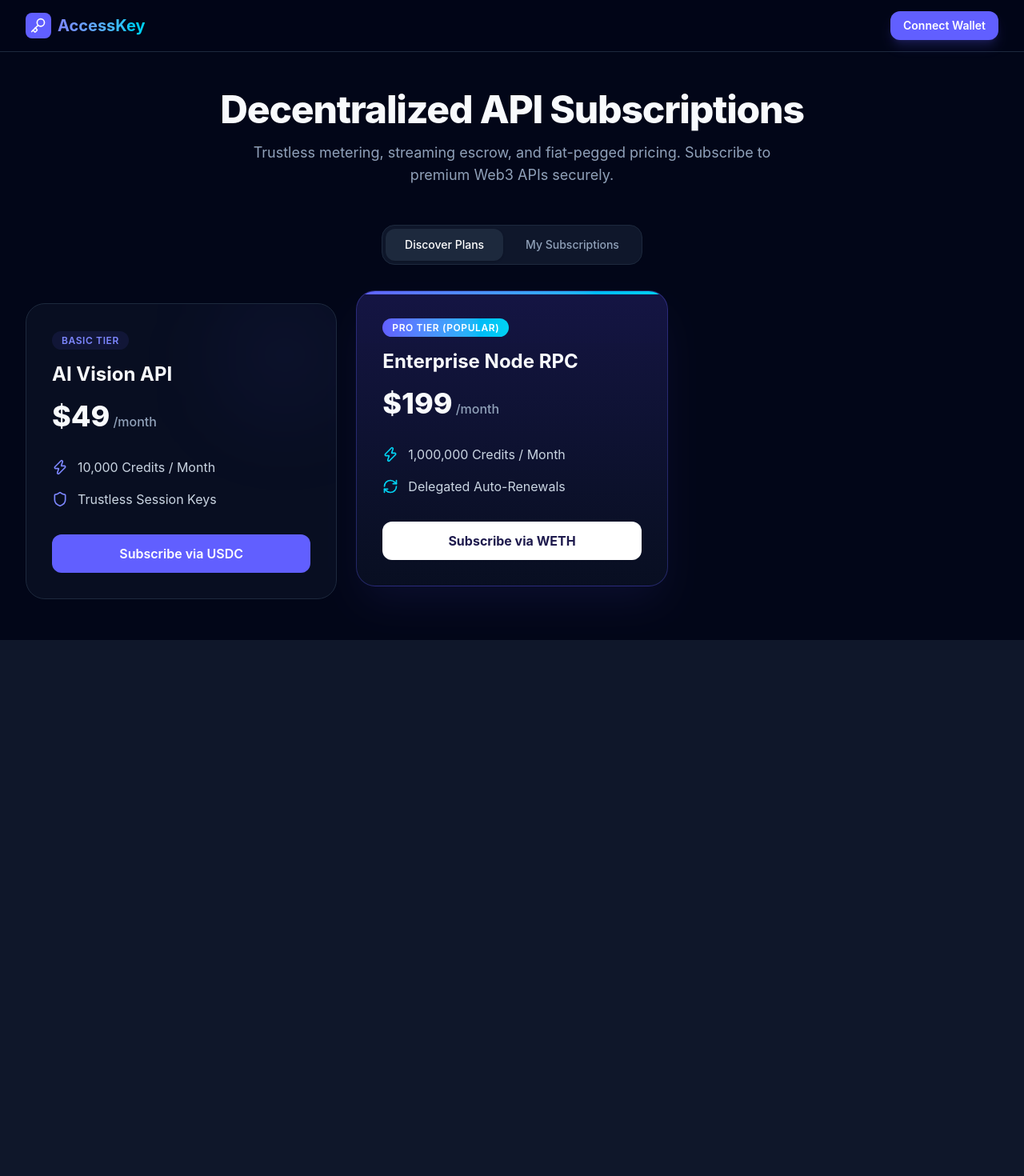
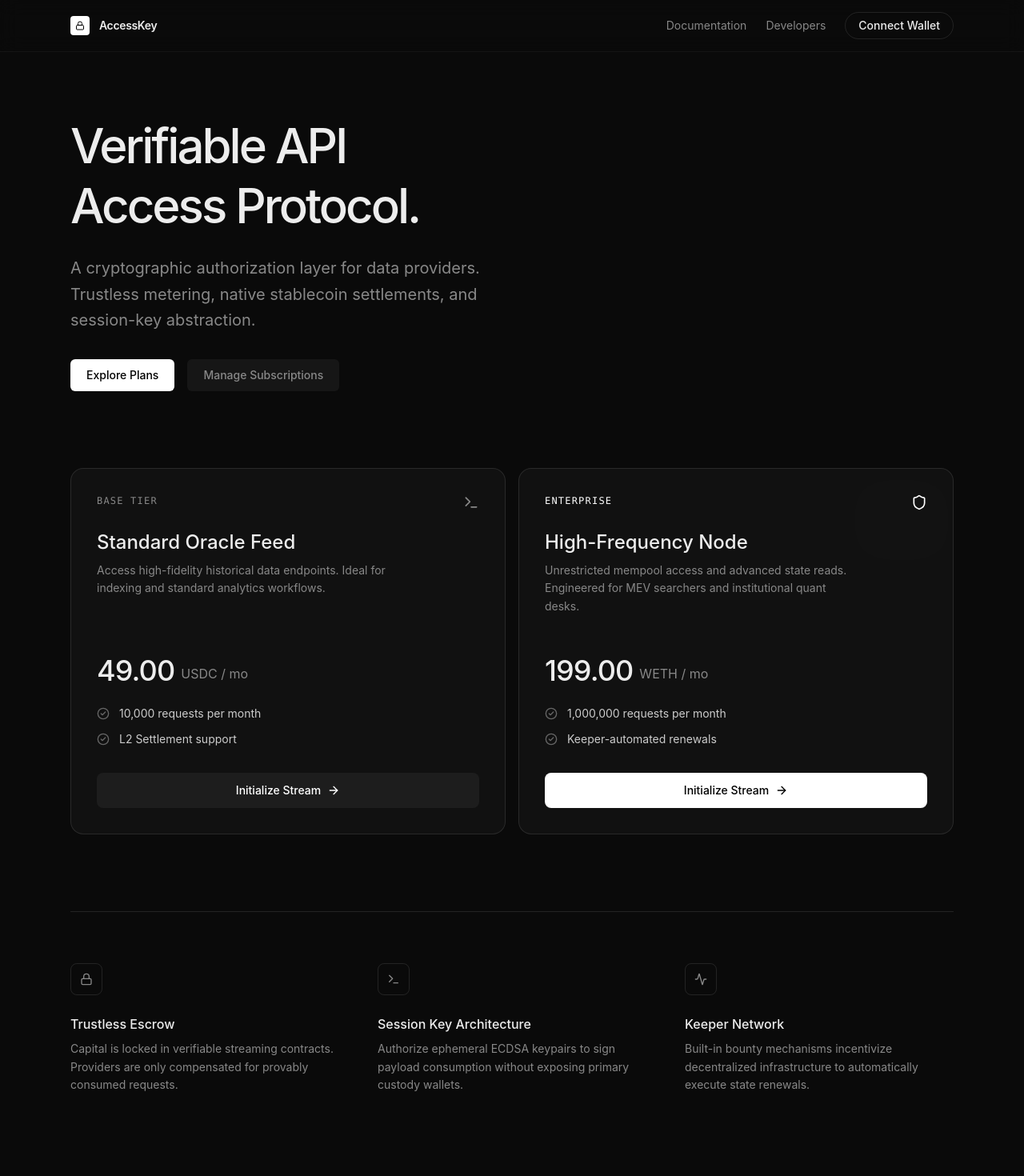
Before and after one commit to saitejabandaru-in/AccessKey, a React (Vite) app in the folder frontend/: page / in a window 1280 px wide. Shown: the top 1470 px of the page at 80% size. Before the commit the page ends 800 px from the top, so only its background shows below. Built offline with nearby package versions, Linux system fonts and the light colour scheme.

Commit message:
design: upgrade UI to tier-1 institutional web3 aesthetic

```diff
--- a/frontend/src/App.tsx
+++ b/frontend/src/App.tsx
@@ -1,189 +1,246 @@
-import { useState } from 'react'
-import { Activity, Key, Shield, Zap, RefreshCw, LogOut } from 'lucide-react'
+import { useState } from 'react';
+import { Activity, Shield, Terminal, ArrowRight, CheckCircle2, ChevronRight, Lock } from 'lucide-react';
 
 function App() {
   const [isConnected, setIsConnected] = useState(false);
-  const [activeTab, setActiveTab] = useState<'discover' | 'dashboard'>('discover');
+  const [activeTab, setActiveTab] = useState<'overview' | 'dashboard'>('overview');
 
   return (
-    <div className="min-h-screen bg-slate-950 text-slate-50 font-sans selection:bg-indigo-500/30">
+    <div className="min-h-screen bg-[#0a0a0a] text-[#ededed] font-sans selection:bg-[#ededed] selection:text-[#0a0a0a]">
       {/* Navigation */}
-      <nav className="sticky top-0 z-50 border-b border-slate-800 bg-slate-950/80 backdrop-blur-xl">
-        <div className="max-w-7xl mx-auto px-4 sm:px-6 lg:px-8">
-          <div className="flex justify-between items-center h-16">
-            <div className="flex items-center gap-2">
-              <div className="bg-indigo-500 p-1.5 rounded-lg">
-                <Key className="w-5 h-5 text-white" />
-              </div>
-              <span className="text-xl font-bold bg-gradient-to-r from-indigo-400 to-cyan-400 bg-clip-text text-transparent">
-                AccessKey
-              </span>
+      <nav className="sticky top-0 z-50 border-b border-white/5 bg-[#0a0a0a]/80 backdrop-blur-md">
+        <div className="max-w-6xl mx-auto px-6 h-16 flex items-center justify-between">
+          <div className="flex items-center gap-3">
+            <div className="w-6 h-6 bg-white rounded-sm flex items-center justify-center">
+              <Lock className="w-3 h-3 text-black" />
             </div>
+            <span className="text-sm font-semibold tracking-tight">AccessKey</span>
+          </div>
 
-            <div className="flex gap-4">
-              <button
-                onClick={() => setIsConnected(!isConnected)}
-                className={`px-4 py-2 rounded-xl text-sm font-semibold transition-all duration-300 ${
-                  isConnected
-                    ? 'bg-slate-800 text-slate-300 hover:bg-slate-700'
-                    : 'bg-indigo-500 text-white hover:bg-indigo-400 shadow-lg shadow-indigo-500/20'
-                }`}
-              >
-                {isConnected ? (
-                  <span className="flex items-center gap-2">
-                    <div className="w-2 h-2 rounded-full bg-emerald-400 animate-pulse" />
-                    0x8aF...3e9C
-                  </span>
-                ) : 'Connect Wallet'}
-              </button>
-            </div>
+          <div className="flex items-center gap-6">
+            <a href="#" className="text-sm text-[#888] hover:text-white transition-colors">Documentation</a>
+            <a href="#" className="text-sm text-[#888] hover:text-white transition-colors">Developers</a>
+            <button
+              onClick={() => setIsConnected(!isConnected)}
+              className="text-sm font-medium px-4 py-1.5 rounded-full border border-white/10 hover:bg-white hover:text-black transition-all"
+            >
+              {isConnected ? '0x8aF...3e9C' : 'Connect Wallet'}
+            </button>
           </div>
         </div>
       </nav>
 
-      <main className="max-w-7xl mx-auto px-4 sm:px-6 lg:px-8 py-12">
+      <main className="max-w-6xl mx-auto px-6 py-20">
         {/* Header Section */}
-        <div className="mb-12 text-center space-y-4">
-          <h1 className="text-4xl md:text-5xl font-extrabold tracking-tight">
-            Decentralized API Subscriptions
+        <div className="max-w-3xl mb-24">
+          <h1 className="text-5xl md:text-6xl font-medium tracking-tighter leading-tight mb-6">
+            Verifiable API <br /> Access Protocol.
           </h1>
-          <p className="text-slate-400 max-w-2xl mx-auto text-lg">
-            Trustless metering, streaming escrow, and fiat-pegged pricing.
-            Subscribe to premium Web3 APIs securely.
+          <p className="text-xl text-[#888] leading-relaxed max-w-xl">
+            A cryptographic authorization layer for data providers. Trustless metering, native stablecoin settlements, and session-key abstraction.
           </p>
-        </div>
-
-        {/* Tabs */}
-        <div className="flex justify-center mb-12">
-          <div className="bg-slate-900 p-1 rounded-2xl inline-flex gap-1 border border-slate-800">
+          <div className="mt-8 flex gap-4">
             <button
-              onClick={() => setActiveTab('discover')}
-              className={`px-6 py-2.5 rounded-xl text-sm font-medium transition-all ${
-                activeTab === 'discover' ? 'bg-slate-800 text-white shadow-sm' : 'text-slate-400 hover:text-slate-200'
+              onClick={() => setActiveTab('overview')}
+              className={`px-5 py-2.5 rounded-md text-sm font-medium transition-colors ${
+                activeTab === 'overview' ? 'bg-white text-black' : 'bg-white/5 text-[#888] hover:bg-white/10 hover:text-white'
               }`}
             >
-              Discover Plans
+              Explore Plans
             </button>
             <button
               onClick={() => setActiveTab('dashboard')}
-              className={`px-6 py-2.5 rounded-xl text-sm font-medium transition-all ${
-                activeTab === 'dashboard' ? 'bg-slate-800 text-white shadow-sm' : 'text-slate-400 hover:text-slate-200'
+              className={`px-5 py-2.5 rounded-md text-sm font-medium transition-colors ${
+                activeTab === 'dashboard' ? 'bg-white text-black' : 'bg-white/5 text-[#888] hover:bg-white/10 hover:text-white'
               }`}
             >
-              My Subscriptions
+              Manage Subscriptions
             </button>
           </div>
         </div>
 
         {/* Content */}
-        {activeTab === 'discover' ? (
-          <div className="grid grid-cols-1 md:grid-cols-3 gap-6">
-            {/* Plan Card 1 */}
-            <div className="bg-slate-900/50 rounded-3xl p-8 border border-slate-800 hover:border-indigo-500/50 transition-all group relative overflow-hidden">
-              <div className="absolute top-0 right-0 w-32 h-32 bg-indigo-500/10 rounded-full blur-3xl group-hover:bg-indigo-500/20 transition-all" />
-              <div className="mb-8">
-                <span className="bg-indigo-500/10 text-indigo-400 px-3 py-1 rounded-full text-xs font-semibold uppercase tracking-wider">
-                  Basic Tier
-                </span>
-                <h3 className="text-2xl font-bold mt-4">AI Vision API</h3>
-                <div className="mt-4 flex items-baseline gap-1">
-                  <span className="text-4xl font-extrabold">$49</span>
-                  <span className="text-slate-400 font-medium">/month</span>
+        {activeTab === 'overview' ? (
+          <div className="space-y-24">
+            {/* Bento Grid layout for plans */}
+            <div className="grid grid-cols-1 md:grid-cols-2 gap-4">
+
+              {/* Plan 1 */}
+              <div className="group border border-white/10 rounded-2xl p-8 bg-[#111] hover:bg-[#161616] transition-colors relative overflow-hidden flex flex-col justify-between min-h-[400px]">
+                <div>
+                  <div className="flex justify-between items-start mb-6">
+                    <span className="text-xs font-mono text-[#888] uppercase tracking-widest">Base Tier</span>
+                    <Terminal className="w-5 h-5 text-[#888]" />
+                  </div>
+                  <h3 className="text-2xl font-medium mb-2">Standard Oracle Feed</h3>
+                  <p className="text-[#888] text-sm leading-relaxed max-w-sm">
+                    Access high-fidelity historical data endpoints. Ideal for indexing and standard analytics workflows.
+                  </p>
+                </div>
+
+                <div className="mt-12">
+                  <div className="flex items-end gap-2 mb-6">
+                    <span className="text-4xl font-medium tracking-tight">49.00</span>
+                    <span className="text-[#888] pb-1">USDC / mo</span>
+                  </div>
+
+                  <div className="space-y-3 mb-8">
+                    <div className="flex items-center gap-3 text-sm text-[#ccc]">
+                      <CheckCircle2 className="w-4 h-4 text-[#666]" />
+                      <span>10,000 requests per month</span>
+                    </div>
+                    <div className="flex items-center gap-3 text-sm text-[#ccc]">
+                      <CheckCircle2 className="w-4 h-4 text-[#666]" />
+                      <span>L2 Settlement support</span>
+                    </div>
+                  </div>
+
+                  <button className="w-full py-3 bg-white/5 hover:bg-white text-white hover:text-black rounded-lg text-sm font-medium transition-all flex items-center justify-center gap-2">
+                    Initialize Stream <ArrowRight className="w-4 h-4" />
+                  </button>
                 </div>
               </div>
 
-              <ul className="space-y-4 mb-8">
-                <li className="flex items-center gap-3 text-slate-300">
-                  <Zap className="w-5 h-5 text-indigo-400" />
-                  <span>10,000 Credits / Month</span>
-                </li>
-                <li className="flex items-center gap-3 text-slate-300">
-                  <Shield className="w-5 h-5 text-indigo-400" />
-                  <span>Trustless Session Keys</span>
-                </li>
-              </ul>
+              {/* Plan 2 */}
+              <div className="group border border-white/10 rounded-2xl p-8 bg-[#111] hover:bg-[#161616] transition-colors relative overflow-hidden flex flex-col justify-between min-h-[400px]">
+                <div className="absolute top-0 right-0 w-32 h-32 bg-white/[0.02] rounded-full blur-3xl" />
 
-              <button className="w-full py-3 px-4 bg-indigo-500 hover:bg-indigo-400 text-white rounded-xl font-semibold transition-all">
-                Subscribe via USDC
-              </button>
+                <div>
+                  <div className="flex justify-between items-start mb-6">
+                    <span className="text-xs font-mono text-white uppercase tracking-widest">Enterprise</span>
+                    <Shield className="w-5 h-5 text-white" />
+                  </div>
+                  <h3 className="text-2xl font-medium mb-2">High-Frequency Node</h3>
+                  <p className="text-[#888] text-sm leading-relaxed max-w-sm">
+                    Unrestricted mempool access and advanced state reads. Engineered for MEV searchers and institutional quant desks.
+                  </p>
+                </div>
+
+                <div className="mt-12">
+                  <div className="flex items-end gap-2 mb-6">
+                    <span className="text-4xl font-medium tracking-tight">199.00</span>
+                    <span className="text-[#888] pb-1">WETH / mo</span>
+                  </div>
+
+                  <div className="space-y-3 mb-8">
+                    <div className="flex items-center gap-3 text-sm text-[#ccc]">
+                      <CheckCircle2 className="w-4 h-4 text-[#666]" />
+                      <span>1,000,000 requests per month</span>
+                    </div>
+                    <div className="flex items-center gap-3 text-sm text-[#ccc]">
+                      <CheckCircle2 className="w-4 h-4 text-[#666]" />
+                      <span>Keeper-automated renewals</span>
+                    </div>
+                  </div>
+
+                  <button className="w-full py-3 bg-white text-black hover:bg-[#ccc] rounded-lg text-sm font-medium transition-all flex items-center justify-center gap-2">
+                    Initialize Stream <ArrowRight className="w-4 h-4" />
+                  </button>
+                </div>
+              </div>
             </div>
 
-            {/* Plan Card 2 */}
-            <div className="bg-gradient-to-b from-indigo-900/40 to-slate-900/50 rounded-3xl p-8 border border-indigo-500/30 hover:border-indigo-500/60 transition-all relative overflow-hidden transform md:-translate-y-4 shadow-2xl shadow-indigo-500/10">
-              <div className="absolute top-0 inset-x-0 h-1 bg-gradient-to-r from-indigo-500 to-cyan-400" />
-              <div className="mb-8">
-                <span className="bg-gradient-to-r from-indigo-500 to-cyan-400 text-white px-3 py-1 rounded-full text-xs font-semibold uppercase tracking-wider">
-                  Pro Tier (Popular)
-                </span>
-                <h3 className="text-2xl font-bold mt-4">Enterprise Node RPC</h3>
-                <div className="mt-4 flex items-baseline gap-1">
-                  <span className="text-4xl font-extrabold">$199</span>
-                  <span className="text-slate-400 font-medium">/month</span>
+            {/* Technical Detail Section */}
+            <div className="border-t border-white/10 pt-16">
+              <div className="grid grid-cols-1 md:grid-cols-3 gap-12">
+                <div>
+                  <div className="w-10 h-10 border border-white/10 rounded-lg flex items-center justify-center mb-6">
+                    <Lock className="w-4 h-4 text-[#888]" />
+                  </div>
+                  <h4 className="text-base font-medium mb-2">Trustless Escrow</h4>
+                  <p className="text-sm text-[#888] leading-relaxed">
+                    Capital is locked in verifiable streaming contracts. Providers are only compensated for provably consumed requests.
+                  </p>
+                </div>
+                <div>
+                  <div className="w-10 h-10 border border-white/10 rounded-lg flex items-center justify-center mb-6">
+                    <Terminal className="w-4 h-4 text-[#888]" />
+                  </div>
+                  <h4 className="text-base font-medium mb-2">Session Key Architecture</h4>
+                  <p className="text-sm text-[#888] leading-relaxed">
+                    Authorize ephemeral ECDSA keypairs to sign payload consumption without exposing primary custody wallets.
+                  </p>
+                </div>
+                <div>
+                  <div className="w-10 h-10 border border-white/10 rounded-lg flex items-center justify-center mb-6">
+                    <Activity className="w-4 h-4 text-[#888]" />
+                  </div>
+                  <h4 className="text-base font-medium mb-2">Keeper Network</h4>
+                  <p className="text-sm text-[#888] leading-relaxed">
+                    Built-in bounty mechanisms incentivize decentralized infrastructure to automatically execute state renewals.
+                  </p>
                 </div>
               </div>
-
-              <ul className="space-y-4 mb-8">
-                <li className="flex items-center gap-3 text-slate-300">
-                  <Zap className="w-5 h-5 text-cyan-400" />
-                  <span>1,000,000 Credits / Month</span>
-                </li>
-                <li className="flex items-center gap-3 text-slate-300">
-                  <RefreshCw className="w-5 h-5 text-cyan-400" />
-                  <span>Delegated Auto-Renewals</span>
-                </li>
-              </ul>
-
-              <button className="w-full py-3 px-4 bg-white text-indigo-950 hover:bg-slate-100 rounded-xl font-bold transition-all">
-                Subscribe via WETH
-              </button>
             </div>
           </div>
         ) : (
-          <div className="bg-slate-900/50 border border-slate-800 rounded-3xl p-8">
+          <div className="border border-white/10 rounded-2xl bg-[#111] p-12 min-h-[500px]">
             {!isConnected ? (
-              <div className="text-center py-12">
-                <Key className="w-16 h-16 text-slate-700 mx-auto mb-4" />
-                <h3 className="text-xl font-bold text-slate-300">Wallet Not Connected</h3>
-                <p className="text-slate-500 mt-2">Connect your wallet to view active API subscriptions.</p>
+              <div className="h-full flex flex-col items-center justify-center text-center space-y-6 pt-12">
+                <div className="w-16 h-16 border border-white/10 rounded-2xl flex items-center justify-center bg-[#161616]">
+                  <Lock className="w-6 h-6 text-[#666]" />
+                </div>
+                <div>
+                  <h3 className="text-lg font-medium mb-2">Authentication Required</h3>
+                  <p className="text-[#888] text-sm max-w-sm mx-auto">
+                    Please connect your Ethereum wallet to query your active cryptographic access streams.
+                  </p>
+                </div>
+                <button
+                  onClick={() => setIsConnected(true)}
+                  className="px-6 py-2.5 bg-white text-black hover:bg-[#ccc] rounded-lg text-sm font-medium transition-colors"
+                >
+                  Connect Wallet
+                </button>
               </div>
             ) : (
-              <div className="space-y-6">
-                <div className="flex justify-between items-center border-b border-slate-800 pb-6">
+              <div>
+                <div className="flex justify-between items-end mb-12">
                   <div>
-                    <h3 className="text-xl font-bold">Active Subscriptions</h3>
-                    <p className="text-slate-400 text-sm mt-1">Manage your keys and stream balances.</p>
+                    <h3 className="text-2xl font-medium tracking-tight mb-2">Active Streams</h3>
+                    <p className="text-[#888] text-sm">Managing cryptographic access for 0x8aF...3e9C</p>
                   </div>
+                  <button className="text-sm text-[#888] hover:text-white flex items-center gap-1 transition-colors">
+                    View execution logs <ChevronRight className="w-4 h-4" />
+                  </button>
                 </div>
 
-                {/* Active Sub Item */}
-                <div className="bg-slate-950 border border-slate-800 rounded-2xl p-6 flex flex-col md:flex-row justify-between items-center gap-6 hover:border-slate-700 transition-all">
-                  <div className="flex items-center gap-6">
-                    <div className="w-16 h-16 rounded-2xl bg-indigo-500/10 flex items-center justify-center border border-indigo-500/20">
-                      <Activity className="w-8 h-8 text-indigo-400" />
-                    </div>
-                    <div>
-                      <h4 className="text-lg font-bold">AI Vision API</h4>
-                      <div className="flex items-center gap-2 mt-2">
-                        <span className="w-2 h-2 rounded-full bg-emerald-400"></span>
-                        <span className="text-sm text-slate-400">Active • Expires in 15 days</span>
+                <div className="border border-white/10 rounded-xl bg-[#0a0a0a] overflow-hidden">
+                  <div className="grid grid-cols-12 gap-4 p-4 border-b border-white/5 text-xs text-[#666] font-mono uppercase tracking-wider">
+                    <div className="col-span-4">Service Provider</div>
+                    <div className="col-span-4">Consumption Status</div>
+                    <div className="col-span-4 text-right">Actions</div>
+                  </div>
+
+                  <div className="grid grid-cols-12 gap-4 p-6 items-center hover:bg-[#111] transition-colors">
+                    <div className="col-span-4 flex items-center gap-4">
+                      <div className="w-10 h-10 border border-white/10 rounded-lg flex items-center justify-center bg-[#161616]">
+                        <Activity className="w-4 h-4 text-white" />
+                      </div>
+                      <div>
+                        <div className="font-medium text-sm">Standard Oracle Feed</div>
+                        <div className="text-xs text-[#888] mt-1 font-mono">ID: 0x4B2...F9A</div>
                       </div>
                     </div>
-                  </div>
 
-                  <div className="flex items-center gap-4 w-full md:w-auto">
-                    <div className="flex-1 md:w-48 bg-slate-900 rounded-full h-3 border border-slate-800 overflow-hidden">
-                      <div className="bg-gradient-to-r from-indigo-500 to-cyan-400 h-full rounded-full" style={{ width: '45%' }}></div>
+                    <div className="col-span-4">
+                      <div className="flex justify-between text-xs text-[#888] mb-2 font-mono">
+                        <span>4,500 REQ</span>
+                        <span>10,000 MAX</span>
+                      </div>
+                      <div className="h-1.5 w-full bg-white/5 rounded-full overflow-hidden">
+                        <div className="h-full bg-white w-[45%]" />
+                      </div>
                     </div>
-                    <span className="text-sm font-medium text-slate-300 whitespace-nowrap">4,500 / 10k Credits</span>
-                  </div>
 
-                  <div className="flex gap-2 w-full md:w-auto">
-                    <button className="flex-1 md:flex-none px-4 py-2 bg-slate-800 hover:bg-slate-700 text-white rounded-xl text-sm font-semibold transition-all">
-                      Manage Keys
-                    </button>
-                    <button className="flex-1 md:flex-none px-4 py-2 bg-rose-500/10 hover:bg-rose-500/20 text-rose-400 rounded-xl text-sm font-semibold transition-all flex items-center justify-center gap-2">
-                      <LogOut className="w-4 h-4" /> Cancel & Refund
-                    </button>
+                    <div className="col-span-4 flex justify-end gap-3">
+                      <button className="px-4 py-2 border border-white/10 hover:bg-white/5 rounded-md text-xs font-medium transition-colors">
+                        Rotate Key
+                      </button>
+                      <button className="px-4 py-2 bg-white/5 hover:bg-white/10 text-white rounded-md text-xs font-medium transition-colors">
+                        Terminate
+                      </button>
+                    </div>
                   </div>
                 </div>
               </div>
@@ -191,8 +248,19 @@ function App() {
           </div>
         )}
       </main>
+
+      <footer className="border-t border-white/5 mt-24">
+        <div className="max-w-6xl mx-auto px-6 py-12 flex justify-between items-center text-sm text-[#666]">
+          <p>© 2026 AccessKey Protocol. MIT License.</p>
+          <div className="flex gap-6">
+            <a href="#" className="hover:text-white transition-colors">GitHub</a>
+            <a href="#" className="hover:text-white transition-colors">Audit Report</a>
+            <a href="#" className="hover:text-white transition-colors">Etherscan</a>
+          </div>
+        </div>
+      </footer>
     </div>
-  )
+  );
 }
 
-export default App
+export default App;
```
